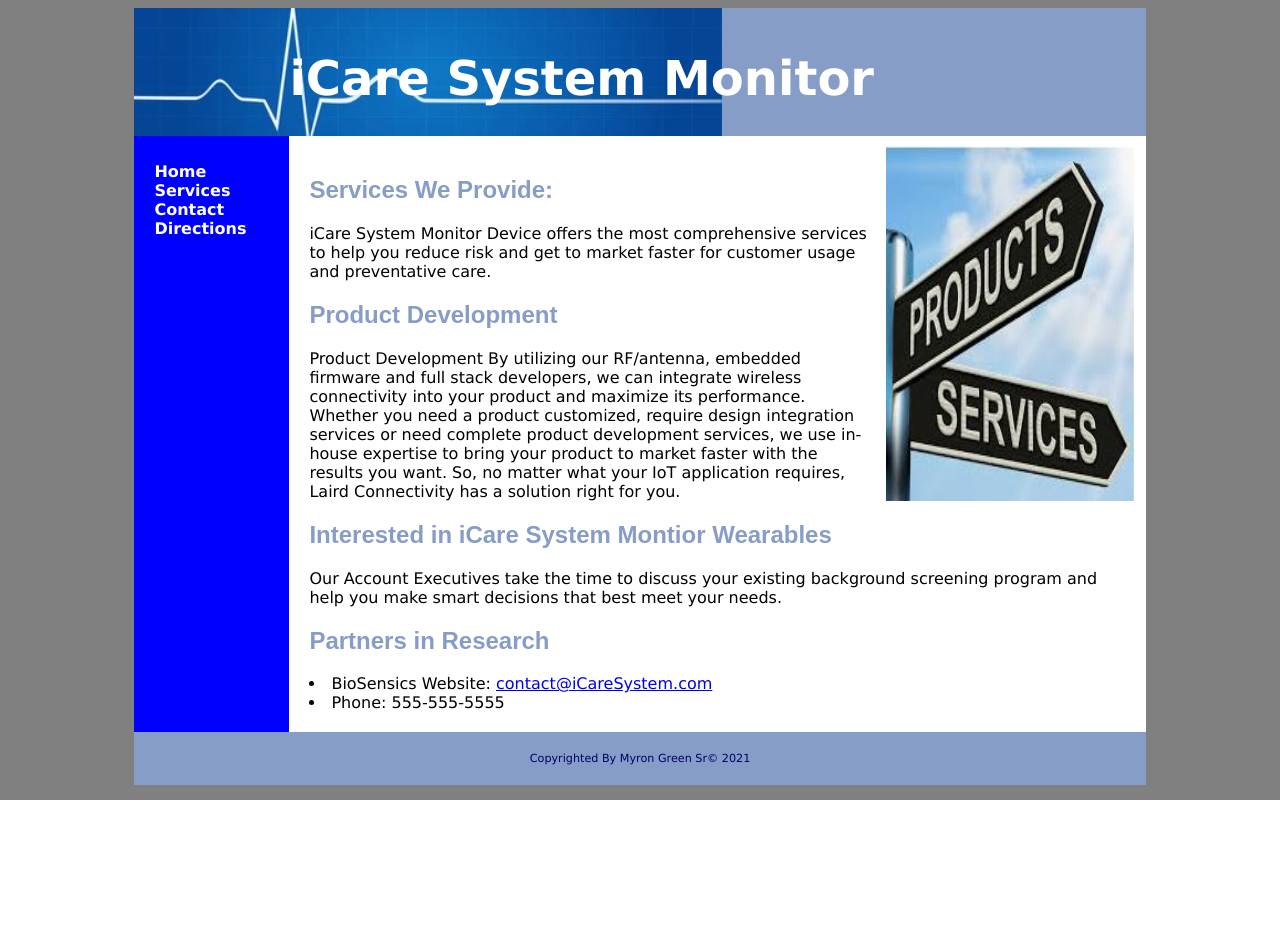
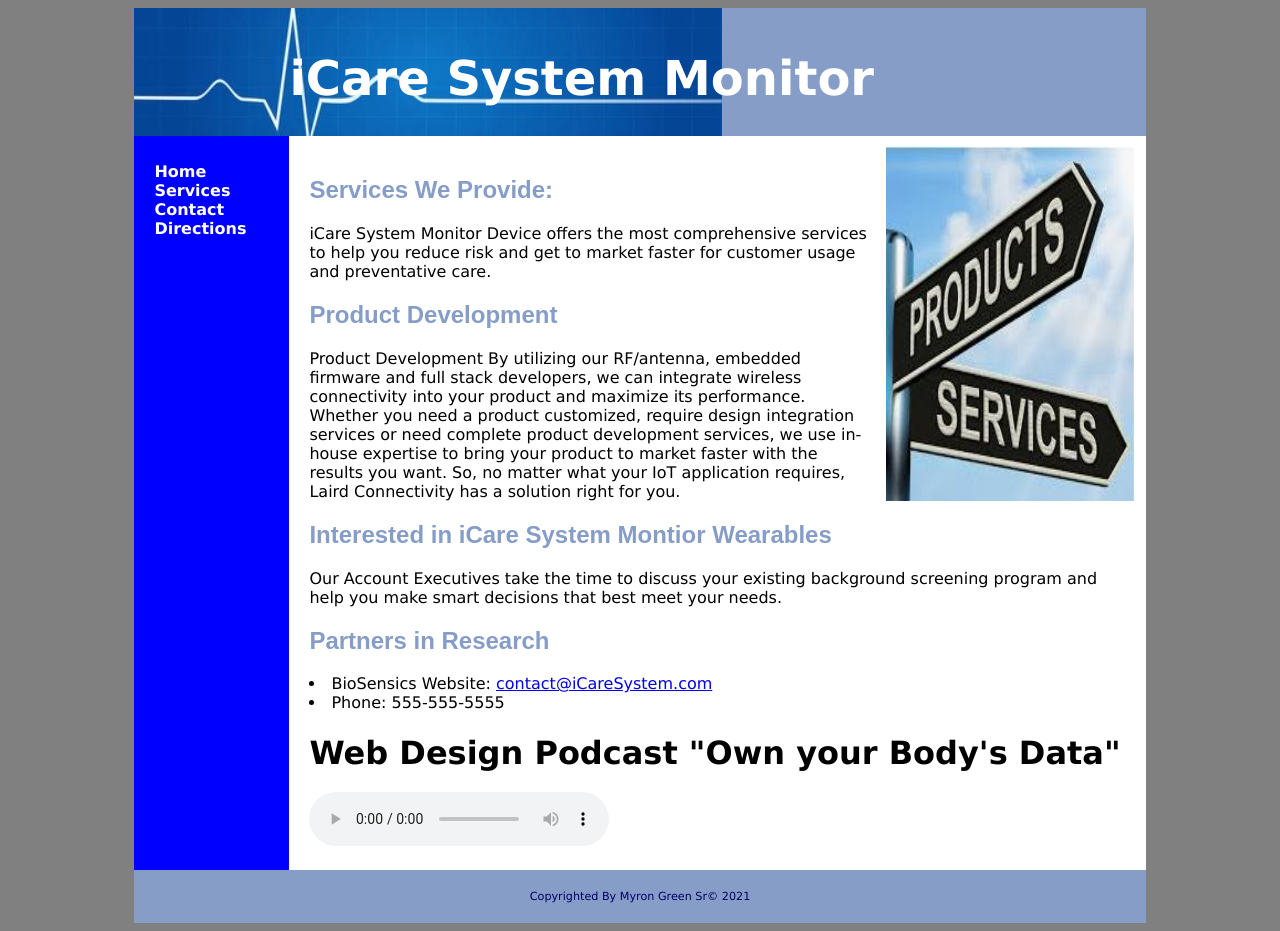
Before and after one commit to myrongreensr/Labwork6, a PHP site: page /services.php in a window 1280 px wide. Before the commit the page ends 800 px from the top, so only its background shows below. Run offline with PHP 8.4, Linux system fonts and the light colour scheme.

Commit message:
Updated  podcast
Updated Owner your Bodys Data Podcast

```diff
--- a/services.php
+++ b/services.php
@@ -84,6 +84,19 @@ By utilizing our RF/antenna, embedded firmware and full stack developers, we can
    <li>Phone: 555-555-5555</li>
 
 
+<head>
+<title>Web Design Podcast</title>
+<meta charset="utf-8">
+</head>
+<body>
+<h1>Web Design Podcast "Own your Body's Data"</h1>
+ <audio controls="controls">
+  <source src="podcast.mp3" type="audio/mpeg">
+  <a href="podcast.mp3">Download the Podcast</a> (MP3)
+</audio>
+
+</body>
+</html>
 
 
       </main>
```
Also changed, not shown: podcast.php (added, +15 -0 lines).
